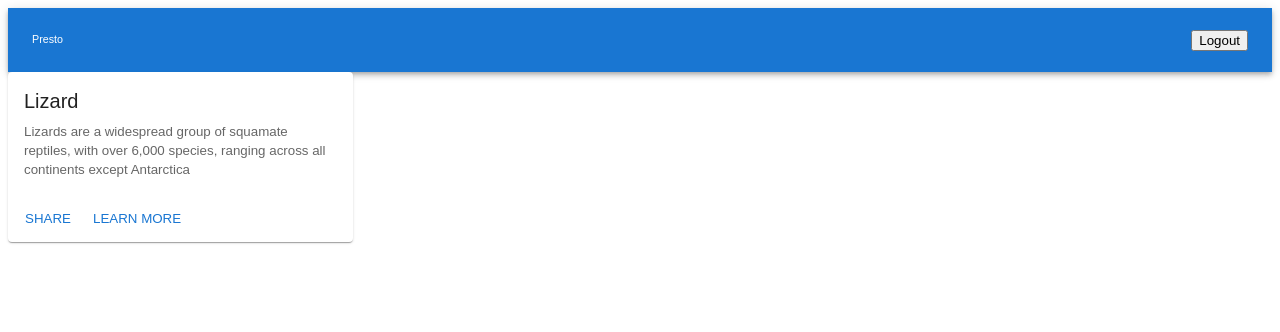
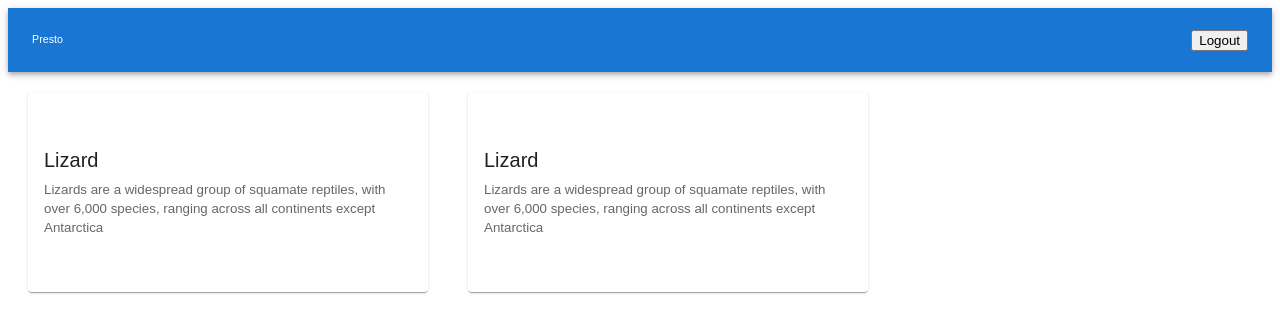
Before and after one commit to Blubberkins/COMP6080-Presto, a React (Create React App) app in the folder frontend/: page / in a window 1280 px wide. Shown: the top 332 px of the page. Built offline with nearby package versions, Linux system fonts and the light colour scheme; no server answers; sample sign-in values are in the browser's storage.

Commit message:
card margins

```diff
--- a/frontend/src/components/PresentationCard.jsx
+++ b/frontend/src/components/PresentationCard.jsx
@@ -1,3 +1,51 @@
+// import React from 'react';
+// import { useStyles } from '../styles';
+// import useMediaQuery from '@mui/material/useMediaQuery';
+// import { useTheme } from '@mui/material/styles';
+// import Card from '@mui/material/Card';
+// import CardContent from '@mui/material/CardContent';
+// import CardActionArea from '@mui/material/CardActionArea';
+// import CardActions from '@mui/material/CardActions';
+// import CardMedia from '@mui/material/CardMedia';
+// import Typography from '@mui/material/Typography';
+// import Button from '@mui/material/Button';
+
+// const PresentationCard = () => {
+//   const classes = useStyles();
+//   const theme = useTheme();
+
+//   const matches = useMediaQuery(theme.breakpoints.up('sm'));
+//   return (
+//     <Card className={classes.root} style={{ minWidth: 100, maxWidth: matches ? 345 : 100 }}>
+//       <CardActionArea>
+//         <CardMedia
+//           className={classes.media}
+//           image="https://via.placeholder.com/150"
+//           title="Contemplative Reptile"
+//         />
+//         <CardContent>
+//           <Typography gutterBottom variant="h5" component="h2">
+//             Lizard
+//           </Typography>
+//           <Typography variant="body2" color="textSecondary" component="p">
+//             Lizards are a widespread group of squamate reptiles, with over 6,000
+//             species, ranging across all continents except Antarctica
+//           </Typography>
+//         </CardContent>
+//       </CardActionArea>
+//       <CardActions>
+//         <Button size="small" color="primary">
+//           Share
+//         </Button>
+//         <Button size="small" color="primary">
+//           Learn More
+//         </Button>
+//       </CardActions>
+//     </Card>
+//   );
+// }
+
+// export default PresentationCard;
 import React from 'react';
 import { useStyles } from '../styles';
 import useMediaQuery from '@mui/material/useMediaQuery';
@@ -15,9 +63,12 @@ const PresentationCard = () => {
   const theme = useTheme();
 
   const matches = useMediaQuery(theme.breakpoints.up('sm'));
+  const cardWidth = matches ? 400 : 200;
+  const cardHeight = Math.max(cardWidth / 2, 100 / 2); // Ensure minimum height of 100px
+
   return (
-    <Card className={classes.root} style={{ maxWidth: matches ? 345 : 200 }}>
-      <CardActionArea>
+    <Card className={classes.presentationCard} style={{ width: cardWidth, height: cardHeight }}>
+      <CardActionArea style={{ height: '100%' }}>
         <CardMedia
           className={classes.media}
           image="https://via.placeholder.com/150"
@@ -33,7 +84,7 @@ const PresentationCard = () => {
           </Typography>
         </CardContent>
       </CardActionArea>
-      <CardActions>
+      <CardActions style={{ justifyContent: 'center' }}>
         <Button size="small" color="primary">
           Share
         </Button>
--- a/frontend/src/screens/Dashboard.jsx
+++ b/frontend/src/screens/Dashboard.jsx
@@ -1,6 +1,7 @@
 import React from 'react';
 import { Navigate } from 'react-router-dom';
 import axios from 'axios';
+import { useStyles } from '../styles';
 // import { useStyles } from '../styles';
 
 import PrestoAppBar from '../components/AppBar';
@@ -8,6 +9,7 @@ import PresentationCard from '../components/PresentationCard';
 
 function Dashboard ({ token, setTokenFunction }) {
   const [store, setStore] = React.useState({});
+  const classes = useStyles();
 
   React.useEffect(() => {
     axios.get('http://localhost:5005/store', {
@@ -30,7 +32,10 @@ function Dashboard ({ token, setTokenFunction }) {
   return (
     <>
       <PrestoAppBar loginCheck={true} token={token} setTokenFunction={setTokenFunction}/>
-      <PresentationCard name = 'myName' description = 'peepeepoopoo' numSlides={1}/>
+      <div className={classes.presentationCardContainer}>
+        <PresentationCard className={classes.presentationCard}/>
+        <PresentationCard className={classes.presentationCard}/>
+      </div>
   </>
   );
 }
--- a/frontend/src/styles.js
+++ b/frontend/src/styles.js
@@ -45,30 +45,6 @@ export const useStyles = makeStyles((theme) => ({
     width: '125px',
   },
 
-  presentationCardContainer: {
-    border: '1px solid #ccc',
-    borderRadius: '5px',
-    padding: '10px',
-    position: 'relative',
-    width: '90%',
-    maxWidth: '400px',
-    margin: '0 auto',
-    height: 0,
-    paddingBottom: '45%',
-    [theme.breakpoints.down('sm')]: {
-      paddingBottom: '60%',
-    },
-  },
-
-  presentationCardH1: {
-    marginBottom: '1em',
-    position: 'absolute', // Position the H1 absolutely within its container
-    top: 0,
-    left: 0,
-    margin: 0,
-    padding: '0 10px',
-  },
-
   appBar: {
     flexGrow: 1,
     display: 'flex',
@@ -77,4 +53,12 @@ export const useStyles = makeStyles((theme) => ({
     paddingLeft: theme.spacing(2),
     paddingRight: theme.spacing(2),
   },
+
+  presentationCardContainer: {
+    display: 'flex',
+  },
+
+  presentationCard: {
+    margin: '20px'
+  }
 }));
```
